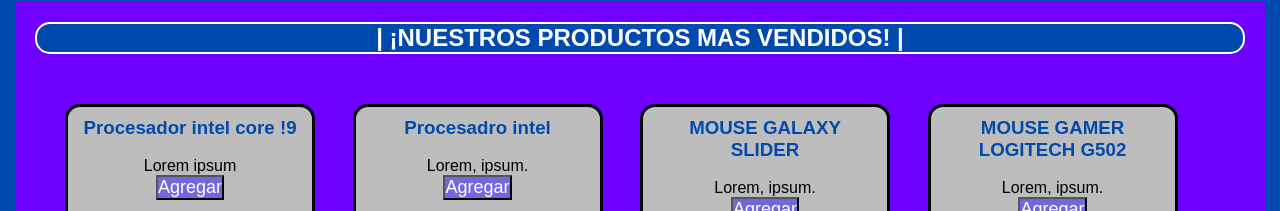
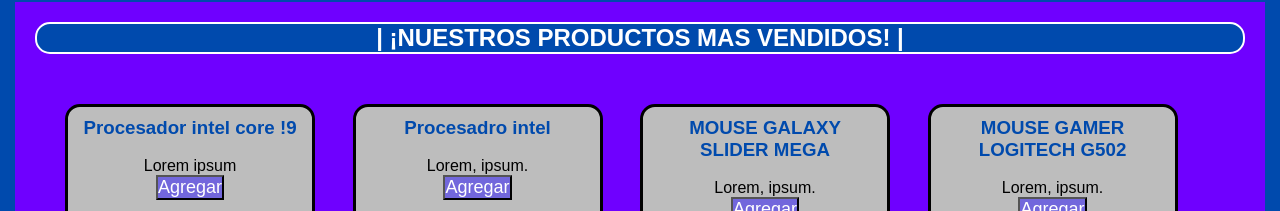
Before and after one commit to GeronimoNavarro/MEGAMING, a plain HTML site: page index.html in a window 1280 px wide. Shown: the part 177-388 px from the top of the page. Drawn offline with Linux system fonts and the light colour scheme.

Commit message:
Segundo Commit

```diff
--- a/index.html
+++ b/index.html
@@ -46,7 +46,7 @@
             </div>
 
             <div class="cajas">
-                <h3>MOUSE GALAXY SLIDER</h3>
+                <h3>MOUSE GALAXY SLIDER MEGA</h3>
                 <img class="imagen" src="imagenes/MouseGalaxSlider01.jpeg" alt="">
                 <p>Lorem, ipsum.</p>
                 <button class="botones">Agregar</button>
```
